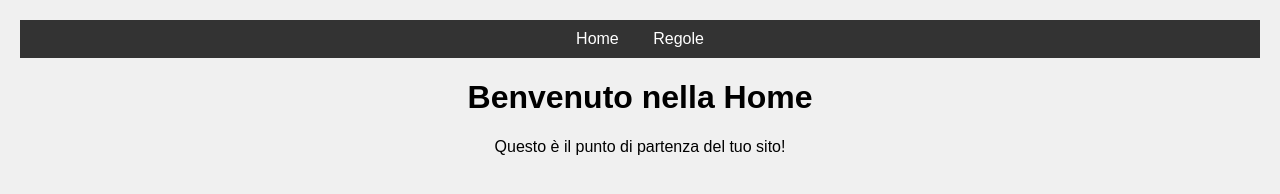
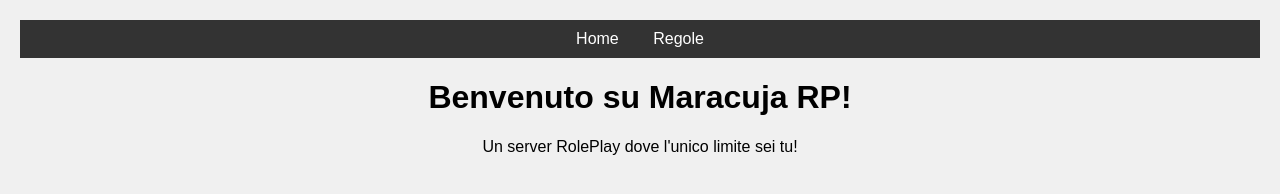
Before and after one commit to DoubleCuph/MaracujaRP, a plain HTML site: page index.html in a window 1280 px wide. Drawn offline with Linux system fonts and the light colour scheme.

Commit message:
index.html

```diff
--- a/index.html
+++ b/index.html
@@ -35,7 +35,7 @@
     </nav>
 
     <!-- Contenuto della Home -->
-    <h1>Benvenuto nella Home</h1>
-    <p>Questo è il punto di partenza del tuo sito!</p>
+    <h1>Benvenuto su Maracuja RP!</h1>
+    <p>Un server RolePlay dove l'unico limite sei tu!</p>
 </body>
 </html>
```
